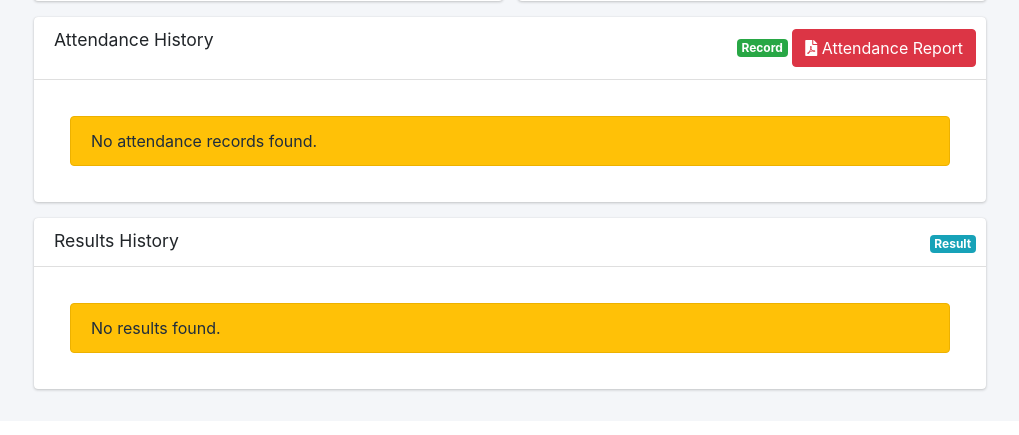
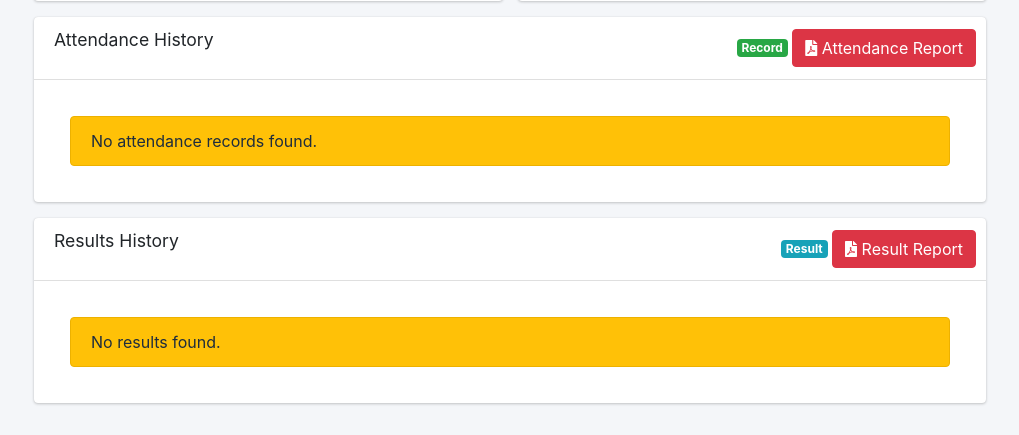
Before and after one commit to UjwalGuragain/EduTrack, a Django app: template student_management_system/edu_track/templates/edu_track/students/student_detail.html in a window 1280 px wide. Shown: the part 497-932 px from the top of the page, without its empty margins (255-1274 px from the left). Before the commit the page ends 889 px from the top, so only its background shows below. Run offline with Django 5.2, Linux system fonts and the light colour scheme; the template is opened without the code that fills it, so the values that code supplies are empty; some libraries are stand-ins or nearby versions.

Commit message:
feat: add result export button

```diff
--- a/student_management_system/edu_track/templates/edu_track/students/student_detail.html
+++ b/student_management_system/edu_track/templates/edu_track/students/student_detail.html
@@ -355,6 +355,11 @@
                 <span class="badge badge-info">
                     {{ result.count }} Result{{ result.count|pluralize }}
                 </span>
+                <a href="{% url 'student_result_pdf' student.id %}"
+                    class="btn btn-danger">
+                    <i class="fas fa-file-pdf"></i>
+                    Result Report
+                </a>
             </div>
 
         </div>
```
